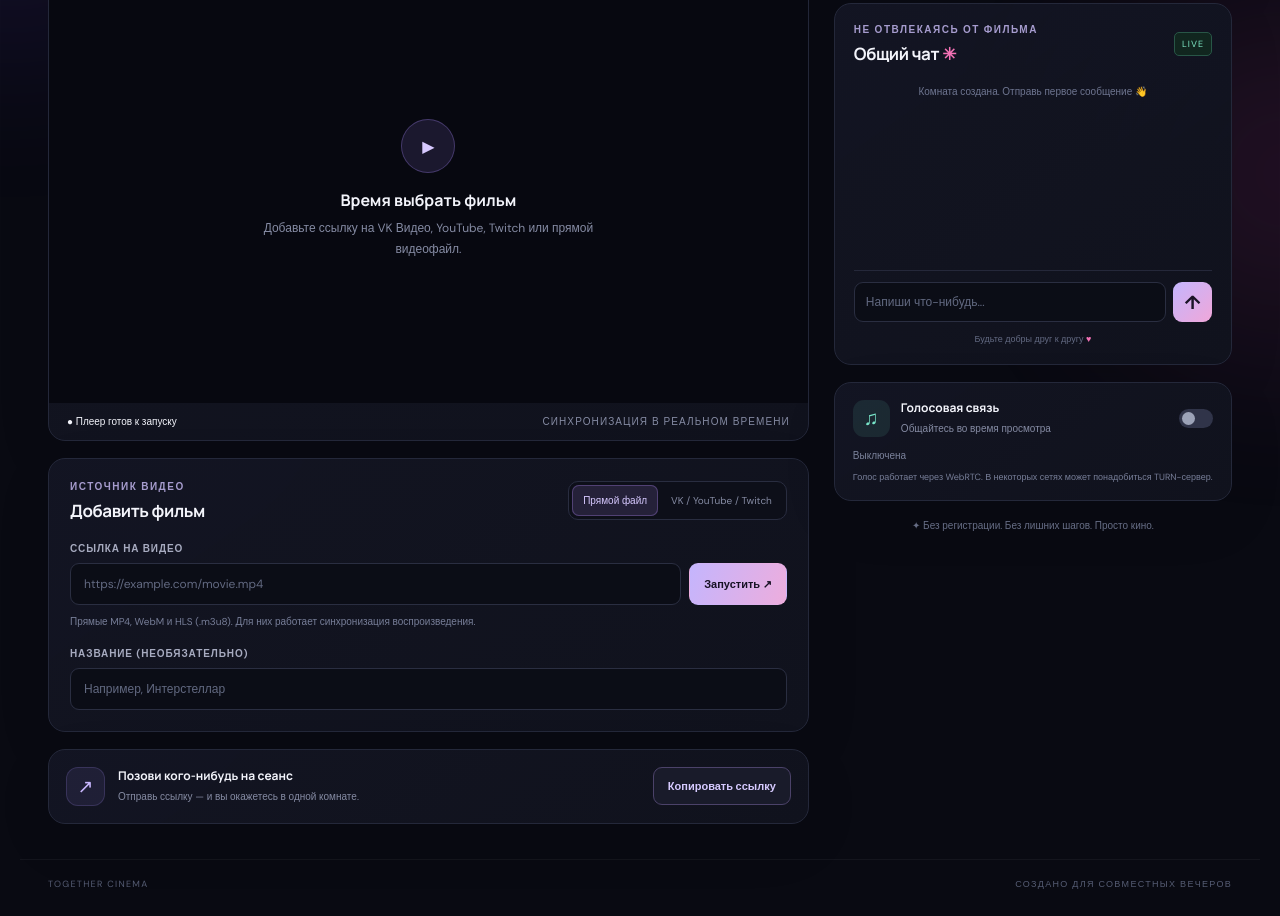
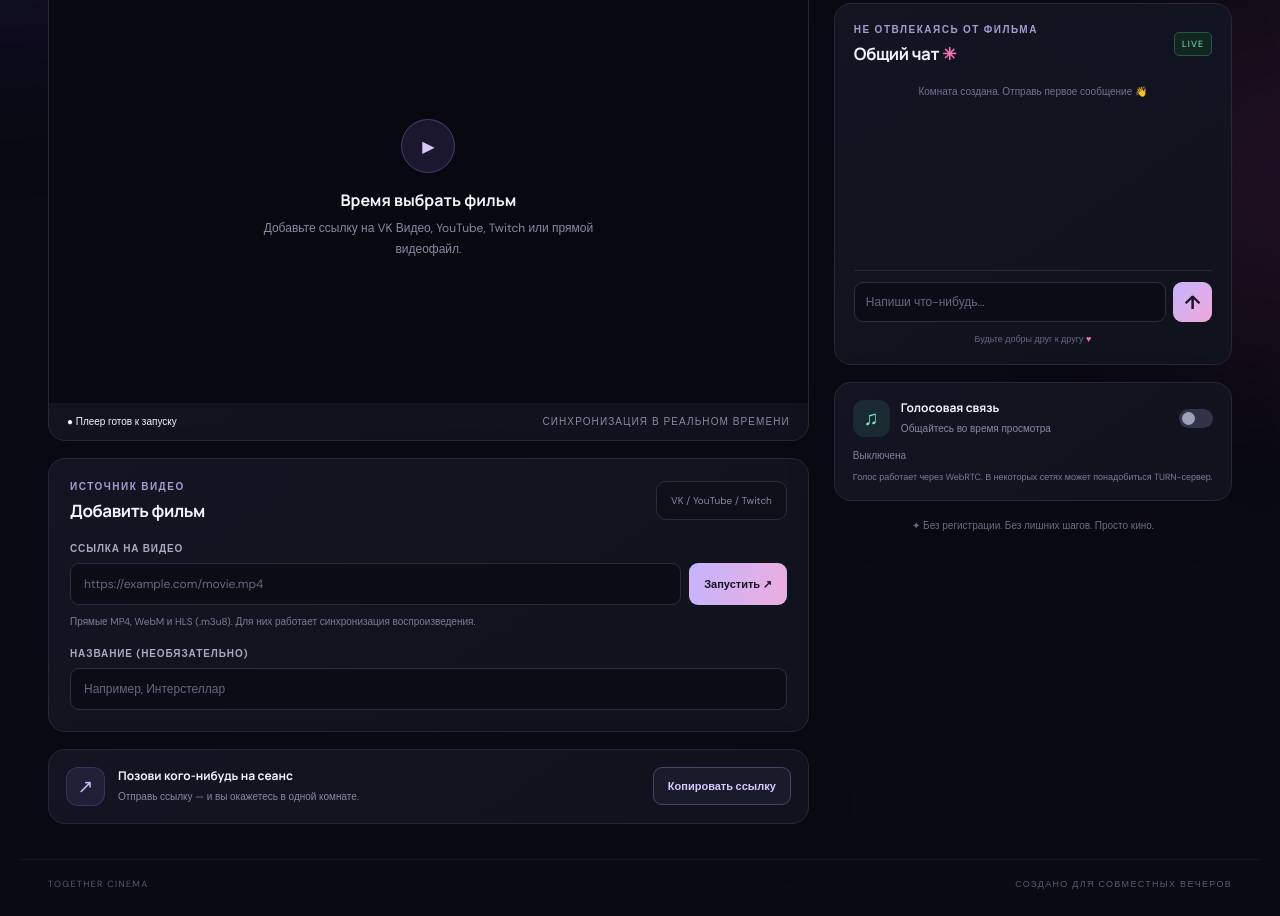
Before and after one commit to DxXxY/cinema, a website: page public/index.html in a window 1280 px wide. Shown: the part 442-1358 px from the top of the page. Drawn offline with nearby package versions, Linux system fonts and the light colour scheme; no server answers; a script that the page names is missing.

Commit message:
Update index.html

```diff
--- a/public/index.html
+++ b/public/index.html
@@ -4,7 +4,7 @@
 <header class="topbar"><a class="brand" href="/"><span class="brand-icon">▶</span><span>together<span class="accent">cinema</span></span></a><div class="top-actions"><i class="live-dot"></i><span class="muted small">КИНОТЕАТР В СЕТИ</span><button id="copyTop" class="button quiet">Пригласить ↗</button></div></header>
 <main class="layout"><section class="main-column"><div class="hero"><div class="eyebrow">— ВАШ ЛИЧНЫЙ ОНЛАЙН-КИНОТЕАТР</div><h1>Кино лучше,<br><span>когда вы вместе.</span></h1><p>Запускайте фильм, зовите близких и смотрите синхронно — даже на расстоянии.</p></div>
 <section class="panel player-card"><div class="player-header"><div><div class="label">СЕЙЧАС В КИНО</div><h2 id="currentTitle">Выберите видео</h2></div><span class="pill"><i class="live-dot"></i><span id="syncStatus">ОЖИДАНИЕ</span></span></div><div id="stage" class="stage"><div id="empty" class="empty"><div class="orb">▶</div><h3>Время выбрать фильм</h3><p>Добавьте ссылку на VK Видео, YouTube, Twitch или прямой видеофайл.</p></div><video id="video" controls playsinline hidden></video><iframe id="embed" title="Встроенный видеоплеер" allow="autoplay; fullscreen; picture-in-picture; encrypted-media" allowfullscreen hidden></iframe><div id="error" class="error" hidden></div></div><div class="player-footer"><span id="hint">● Плеер готов к запуску</span><span class="muted small">СИНХРОНИЗАЦИЯ В РЕАЛЬНОМ ВРЕМЕНИ</span></div></section>
-<section class="panel source-card"><div class="section-heading"><div><div class="label">ИСТОЧНИК ВИДЕО</div><h2>Добавить фильм</h2></div><div class="segmented"><button id="directMode" class="segment active" type="button">Прямой файл</button><button id="embedMode" class="segment" type="button">VK / YouTube / Twitch</button></div></div><form id="mediaForm"><label for="mediaUrl">ССЫЛКА НА ВИДЕО</label><div class="input-row"><input id="mediaUrl" type="url" placeholder="https://example.com/movie.mp4" required><button class="button primary" type="submit">Запустить ↗</button></div><p id="sourceNote" class="note">Прямые MP4, WebM и HLS (.m3u8). Для них работает синхронизация воспроизведения.</p><label for="mediaTitle">НАЗВАНИЕ (НЕОБЯЗАТЕЛЬНО)</label><input id="mediaTitle" maxlength="120" placeholder="Например, Интерстеллар"></form></section>
+<section class="panel source-card"><div class="section-heading"><div><div class="label">ИСТОЧНИК ВИДЕО</div><h2>Добавить фильм</h2></div><div class="segmented"><!--<button id="directMode" class="segment active" type="button">Прямой файл</button>--><button id="embedMode" class="segment" type="button">VK / YouTube / Twitch</button></div></div><form id="mediaForm"><label for="mediaUrl">ССЫЛКА НА ВИДЕО</label><div class="input-row"><input id="mediaUrl" type="url" placeholder="https://example.com/movie.mp4" required><button class="button primary" type="submit">Запустить ↗</button></div><p id="sourceNote" class="note">Прямые MP4, WebM и HLS (.m3u8). Для них работает синхронизация воспроизведения.</p><label for="mediaTitle">НАЗВАНИЕ (НЕОБЯЗАТЕЛЬНО)</label><input id="mediaTitle" maxlength="120" placeholder="Например, Интерстеллар"></form></section>
 <section class="panel invite-card"><div class="invite-icon">↗</div><div class="invite-copy"><h3>Позови кого-нибудь на сеанс</h3><p>Отправь ссылку — и вы окажетесь в одной комнате.</p></div><button id="copyRoom" class="button outline">Копировать ссылку</button></section></section>
 <aside class="side-column"><section class="panel room-card"><div class="side-heading"><div><div class="label">ВАШЕ ПРОСТРАНСТВО</div><h2>Комната</h2></div><span class="muted small"><i class="live-dot"></i> <span id="roomCount">1</span> В СЕТИ</span></div><div class="room-id"><span class="label">ID КОМНАТЫ</span><div><code id="roomId">...</code><button id="copyId" class="icon-button" title="Копировать ID">▣</button></div></div><label for="displayName">ТВОЁ ИМЯ</label><div class="input-row"><input id="displayName" maxlength="24" placeholder="Как тебя называть?"><button id="saveName" class="button quiet" type="button">Сохранить</button></div><div class="label people-label">УЧАСТНИКИ</div><div id="people" class="people"></div></section>
 <section class="panel chat-card"><div class="side-heading"><div><div class="label">НЕ ОТВЛЕКАЯСЬ ОТ ФИЛЬМА</div><h2>Общий чат <span class="pink">✳</span></h2></div><span class="chat-live">LIVE</span></div><div id="messages" class="messages"><div class="system-message">Комната создана. Отправь первое сообщение 👋</div></div><form id="chatForm" class="chat-form"><input id="chatInput" maxlength="500" placeholder="Напиши что-нибудь..." autocomplete="off"><button class="send" type="submit" aria-label="Отправить">↑</button></form><div class="chat-foot">Будьте добры друг к другу <span>♥</span></div></section>
```
